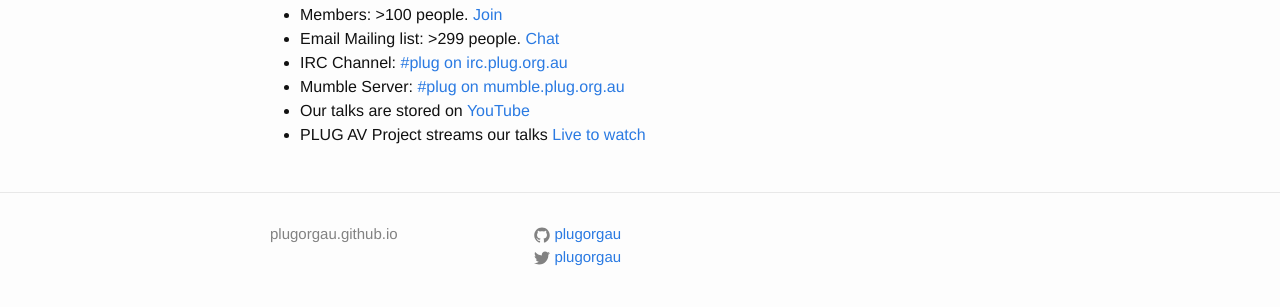
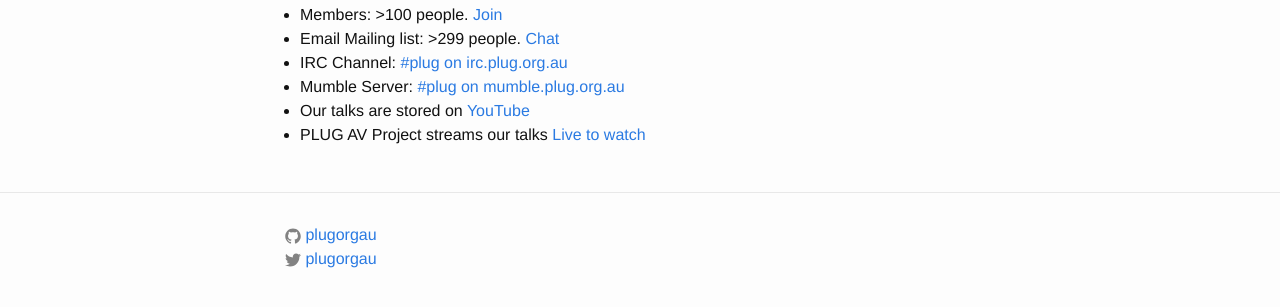
Before and after one commit to plugorgau/plugorgau.github.io, a Jekyll site: the page built from pages/index.md, in a window 1280 px wide, cut to the strip 632-963 px from the top of the page. Shown: the top 307 px of the strip. Built offline with Jekyll 4.4.1, drawn with Linux system fonts in a browser that asks for light colours.

Commit message:
Update footer.html

```diff
--- a/_includes/footer.html
+++ b/_includes/footer.html
@@ -2,13 +2,7 @@
 
   <div class="wrapper">
 
-    <div class="footer-col-wrapper">
-      <div class="footer-col  footer-col-1">
-        <ul class="contact-list">
-          <li>{{ site.title }}</li>
-          <li><a href="mailto:{{ site.email }}">{{ site.email }}</a></li>
-        </ul>
-      </div>
+
 
       <div class="footer-col  footer-col-2">
         <ul class="social-media-list">
```
